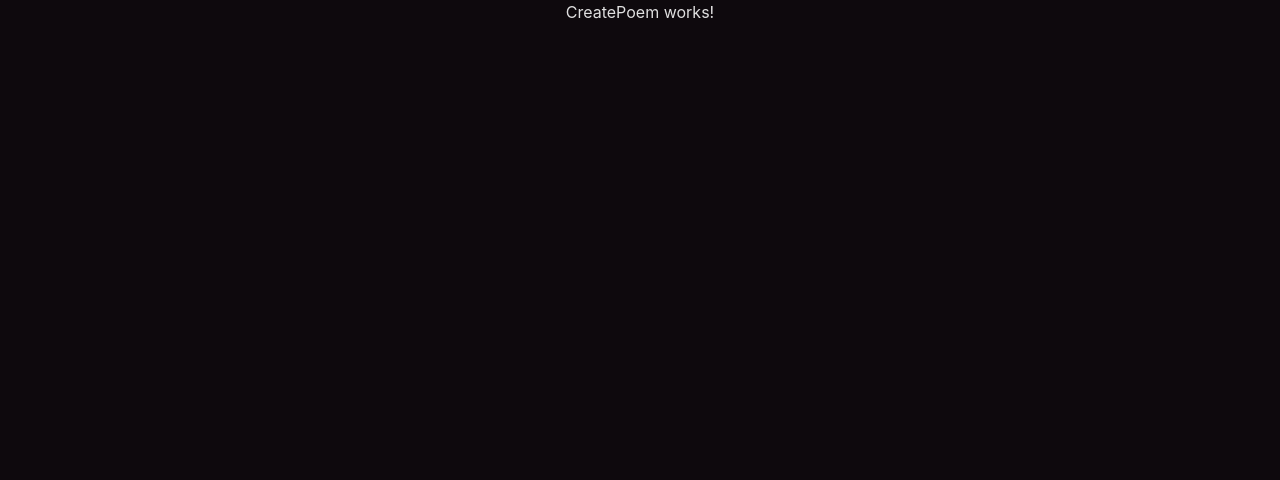
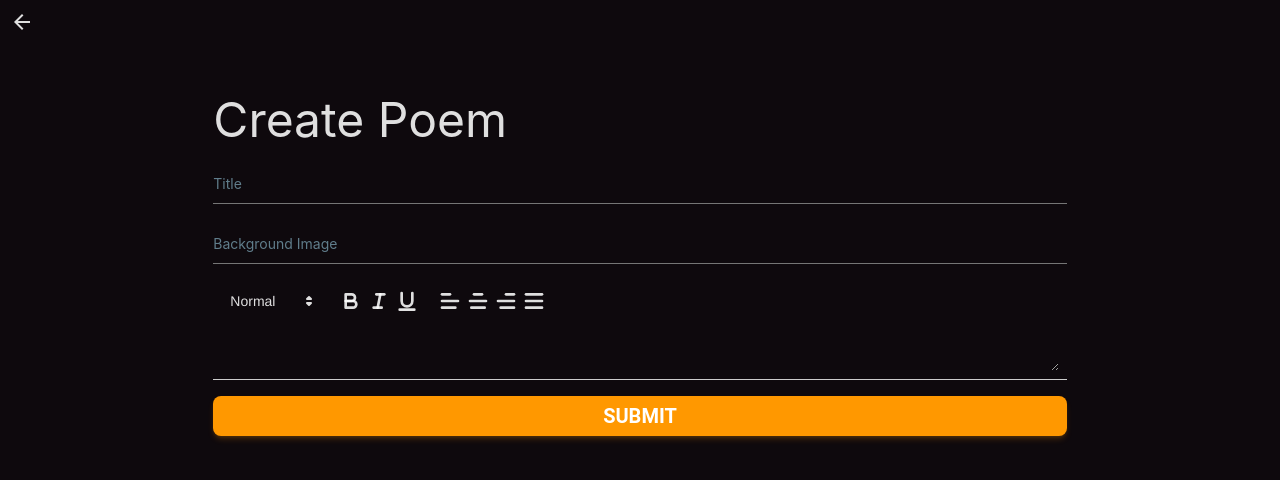
Before and after one commit to RDoneux/mslf-web-admin, a React (Vite) app: page /create-poem in a window 1280 px wide. Shown: the top 480 px of the page. Built offline with nearby package versions, Linux system fonts and the light colour scheme.

Commit message:
feat/edit-poem: adds edit/create pages

```diff
--- a/src/App.tsx
+++ b/src/App.tsx
@@ -5,7 +5,6 @@ import UpdateInformation from './routes/update-information/UpdateInformation';
 import { Toaster } from 'react-hot-toast';
 import Poems from './routes/poems/Poems';
 import CreatePoem from './routes/create-poem/CreatePoem';
-import EditPoem from './routes/edit-poem/EditPoem';
 
 function App() {
   document.documentElement.classList.add('dark');
@@ -16,7 +15,7 @@ function App() {
         <Route path="/update-information" element={<UpdateInformation />} />
         <Route path="/poems" element={<Poems />} />
         <Route path="/create-poem" element={<CreatePoem />} />
-        <Route path="/edit-poem/:id" element={<EditPoem />} />
+        <Route path="/create-poem/:id" element={<CreatePoem />} />
         <Route path="*" element={<NotFound />} />
       </Routes>
       <Toaster />
--- a/src/components/MslfInput.tsx
+++ b/src/components/MslfInput.tsx
@@ -5,12 +5,14 @@ interface MslfInputProps {
   onChange: (value: string) => void;
   type?: string;
   label: string;
+  error?: boolean;
 }
 
 export default function MslfInput({
   value,
   type = 'text',
   label,
+  error,
   onChange
 }: MslfInputProps) {
   return (
@@ -20,6 +22,7 @@ export default function MslfInput({
       color="orange"
       label={label}
       value={value}
+      error={error}
       className="dark:text-white dark:border-gray-600 dark:before:border-gray-500 dark:after:border-blue-500"
       labelProps={{
         className: 'dark:text-gray-400' // Label color in dark mode
--- /dev/null
+++ b/src/helpers/PoemUtils.ts
@@ -0,0 +1,14 @@
+export function calculateReadingTime(text: string, wordsPerMinute: number = 200): string {
+    // Split the text by spaces to count the words
+    const wordCount = text.trim().split(/\s+/).length;
+
+    // Calculate the reading time in minutes
+    const readingTimeInMinutes = wordCount / wordsPerMinute;
+
+    // Convert to minutes and seconds
+    const minutes = Math.floor(readingTimeInMinutes);
+    const seconds = Math.floor((readingTimeInMinutes - minutes) * 60);
+
+    // Return the formatted string
+    return `${minutes} minute(s) and ${seconds} second(s)`;
+  }
--- a/src/index.css
+++ b/src/index.css
@@ -72,8 +72,11 @@ button {
     border-top: none !important;
     border-left: none !important;
     border-right: none !important;
-    .ql-editor:focus-visible {
-      outline: none;
+    .ql-editor {
+      resize: vertical;
+      &:focus-visible {
+        outline: none;
+      }
     }
   }
 }
--- /dev/null
+++ b/src/routes/create-poem/CreatePoem.module.css
@@ -0,0 +1,3 @@
+.form {
+  grid-template-rows: auto auto auto auto 40px;
+}
--- a/src/routes/create-poem/CreatePoem.tsx
+++ b/src/routes/create-poem/CreatePoem.tsx
@@ -1,3 +1,114 @@
+import { useEffect, useReducer, useState } from 'react';
+import MslfInput from '../../components/MslfInput';
+import {
+  createPoemReducer,
+  IPoemInitialState,
+  overridePoem,
+  updateContent,
+  updateImage,
+  updateTitle
+} from './reducers/CreatePoemReducer';
+import ReactQuill from 'react-quill';
+import { Button } from '@material-tailwind/react';
+import { IPoem } from '../../interfaces/IPoem';
+import { doc, getDoc, setDoc, Timestamp } from 'firebase/firestore';
+import { calculateReadingTime } from '../../helpers/PoemUtils';
+import { db } from '../../firebase';
+import toast from 'react-hot-toast';
+import validateForm from './hooks/useValidateCreatePoemForm';
+import styles from './CreatePoem.module.css';
+import BackButton from '../../components/back-button/BackButton';
+import { useParams } from 'react-router-dom';
+
 export default function CreatePoem() {
-  return <p>CreatePoem works!</p>;
+  const [state, dispatch] = useReducer(createPoemReducer, IPoemInitialState);
+  const [submitted, setSubmitted] = useState<boolean>();
+  let errors: { [key: string]: string } = {};
+
+  const { id } = useParams();
+
+  const modules = {
+    toolbar: [
+      [{ header: [1, 2, 3, false] }],
+      ['bold', 'italic', 'underline'],
+      [
+        { align: '' },
+        { align: 'center' },
+        { align: 'right' },
+        { align: 'justify' }
+      ]
+    ]
+  };
+
+  useEffect(() => {
+    if (!id) return;
+
+    const documentReference = doc(db, 'poems', id ?? '');
+    getDoc(documentReference).then((documentSnapshot) => {
+      const poem: IPoem = {
+        ...documentSnapshot.data()
+      } as IPoem;
+
+      dispatch(overridePoem(poem));
+    });
+  }, []);
+
+  async function onSubmit() {
+    errors = validateForm(state);
+    setSubmitted(true);
+
+    if (Object.values(errors ?? {}).length) {
+      toast.error(
+        `The following inputs are required: ${Object.values(errors).join(', ')}`
+      );
+      return;
+    }
+
+    const submitObject: IPoem = { ...state };
+    submitObject.author = 'James Smith';
+    submitObject.dateCreated = Timestamp.fromDate(new Date());
+    submitObject.timeToRead = `${calculateReadingTime(submitObject.content)} read`;
+
+    const documentReference = doc(db, 'poems', submitObject.id);
+    toast.promise(setDoc(documentReference, submitObject), {
+      success: `'${submitObject.title}' successfully uploaded`,
+      loading: `Creating '${submitObject.title}'`,
+      error: `There was an error creating '${submitObject.title}'`
+    });
+  }
+
+  return (
+    <form className={`${styles['form']} grid grid-cols-1 gap-4 w-2/3 mt-24`}>
+      <BackButton />
+      <h1 className="text-5xl">{id ? 'Edit Poem' : 'Create Poem'}</h1>
+      <MslfInput
+        value={state.title}
+        label="Title"
+        error={submitted && !errors?.name}
+        onChange={(e) => dispatch(updateTitle(e))}
+      />
+
+      <MslfInput
+        value={state.image}
+        label="Background Image"
+        error={submitted && !errors?.image}
+        onChange={(e) => dispatch(updateImage(e))}
+      />
+
+      <ReactQuill
+        value={state.content}
+        onChange={(e) => dispatch(updateContent(e))}
+        modules={modules}
+      />
+      <Button
+        color="orange"
+        onClick={onSubmit}
+        placeholder={undefined}
+        onPointerEnterCapture={undefined}
+        onPointerLeaveCapture={undefined}
+      >
+        <p className="text-xl">Submit</p>
+      </Button>
+    </form>
+  );
 }
--- /dev/null
+++ b/src/routes/create-poem/hooks/useValidateCreatePoemForm.ts
@@ -0,0 +1,21 @@
+import { IPoem } from "../../../interfaces/IPoem";
+
+
+export default function validateForm(poemFormState: IPoem) {
+
+    const errors: { [key: string]: string } = {
+        author: validateIsRequired(poemFormState.title) ? "Title" : "",
+        image: validateIsRequired(poemFormState.image) ? "Image" : "",
+        content: validateIsRequired(poemFormState.content) ? "Content" : ""
+    }
+
+    if (!errors.author) delete errors.author;
+    if (!errors.image) delete errors.image;
+    if (!errors.content) delete errors.content;
+
+    return errors;
+}
+
+function validateIsRequired(value: string): boolean {
+    return !value;
+}
--- /dev/null
+++ b/src/routes/create-poem/reducers/CreatePoemReducer.ts
@@ -0,0 +1,57 @@
+import { Timestamp } from "firebase/firestore";
+import { IPoem } from "../../../interfaces/IPoem";
+
+export const IPoemInitialState: IPoem = {
+    author: '',
+    id: crypto.randomUUID(),
+    image: '',
+    content: '',
+    title: '',
+    timeToRead: '',
+    dateCreated: Timestamp.fromDate(new Date())
+}
+
+const CreatePoemReducerType = {
+    UPDATE_TITLE: 'f9cc027d-38c7-4e04-8226-02a210be29e2',
+    UPDATE_CONTENT: 'b074cb72-7624-4b90-8634-7691beac3da3',
+    UPDATE_IMAGE: '46ff13fe-307a-47c5-898a-7542f21a4609',
+    OVERRIDE_POEM: 'f31921eb-d788-434d-a263-35f01a6d6c65'
+} as const;
+type CreatePoemReducerTypes = (typeof CreatePoemReducerType)[keyof typeof CreatePoemReducerType];
+
+interface CreatePoemReducerAction {
+    type: CreatePoemReducerTypes
+    payload: string;
+}
+
+export function createPoemReducer(state: IPoem, action: CreatePoemReducerAction): IPoem {
+    switch (action.type) {
+        case CreatePoemReducerType.UPDATE_TITLE:
+            return { ...state, title: action.payload };
+        case CreatePoemReducerType.UPDATE_CONTENT:
+            return { ...state, content: action.payload };
+        case CreatePoemReducerType.UPDATE_IMAGE:
+            return { ...state, image: action.payload };
+        case CreatePoemReducerType.OVERRIDE_POEM:
+            const poem: IPoem = JSON.parse(action.payload);
+            return { ...poem }
+        default:
+            throw new Error("Unknown reducer type");
+    }
+}
+
+export function updateTitle(name: string): CreatePoemReducerAction {
+    return { type: CreatePoemReducerType.UPDATE_TITLE, payload: name }
+}
+
+export function updateImage(image: string): CreatePoemReducerAction {
+    return { type: CreatePoemReducerType.UPDATE_IMAGE, payload: image }
+}
+
+export function updateContent(content: string): CreatePoemReducerAction {
+    return { type: CreatePoemReducerType.UPDATE_CONTENT, payload: content }
+}
+
+export function overridePoem(poem: IPoem): CreatePoemReducerAction {
+    return { type: CreatePoemReducerType.OVERRIDE_POEM, payload: JSON.stringify(poem) }
+}
--- a/src/routes/edit-poem/EditPoem.tsx
+++ /dev/null
@@ -1,3 +0,0 @@
-export default function EditPoem() {
-  return <p>EditPoem works!</p>;
-}
--- a/src/routes/poems/Poems.tsx
+++ b/src/routes/poems/Poems.tsx
@@ -10,6 +10,7 @@ import {
 import { db } from '../../firebase';
 import { IPoem } from '../../interfaces/IPoem';
 import EditPoemLink from './fragments/EditPoemLink';
+import BackButton from '../../components/back-button/BackButton';
 
 export default function Poems() {
   const [poems, setPoems] = useState<IPoem[]>();
@@ -24,15 +25,15 @@ export default function Poems() {
         ) as IPoem[]
       );
     });
-
   }, []); // eslint-disable-line
 
   return (
     <>
+      <BackButton />
       <ul className="w-2/3 grid gap-10 mt-10">
         <h1 className="text-5xl text-center">Create / Edit Poems</h1>
         <CreatePoemLink />
-        <hr className="border-[#353535]"/>
+        <hr className="border-[#353535]" />
         {poems?.map((poem: IPoem) => <EditPoemLink poem={poem} />)}
       </ul>
     </>
--- a/src/routes/poems/fragments/CreatePoemLink.tsx
+++ b/src/routes/poems/fragments/CreatePoemLink.tsx
@@ -9,7 +9,7 @@ export default function CreatePoemLink() {
           <div className={styles['icon-wrapper']}>
             <Quill />
           </div>
-        <p>Create Poem</p>
+          <p>Create New Poem</p>
         </NavLink>
       </li>
   );
--- a/src/routes/poems/fragments/EditPoemLink.tsx
+++ b/src/routes/poems/fragments/EditPoemLink.tsx
@@ -10,7 +10,7 @@ interface EditPoemLinkProps {
 export default function EditPoemLink({ poem }: EditPoemLinkProps) {
   return (
     <li className={styles['list-item']}>
-      <NavLink to="/create-poem">
+      <NavLink to={`/create-poem/${poem.id}`}>
         <div className={styles['icon-wrapper']}>
           <EditIcon />
         </div>
```
Lines whose indentation alone changed are shown as unchanged.
